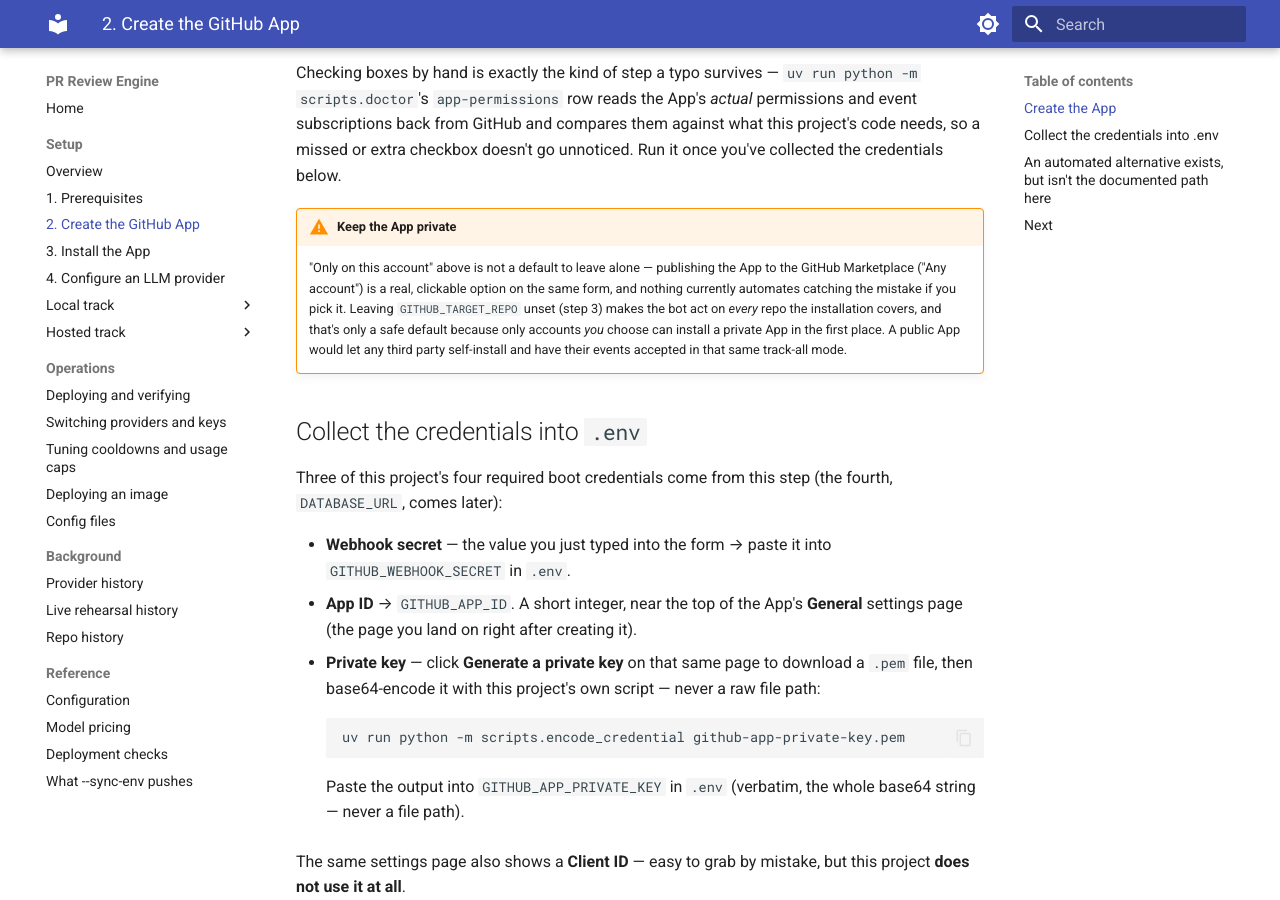
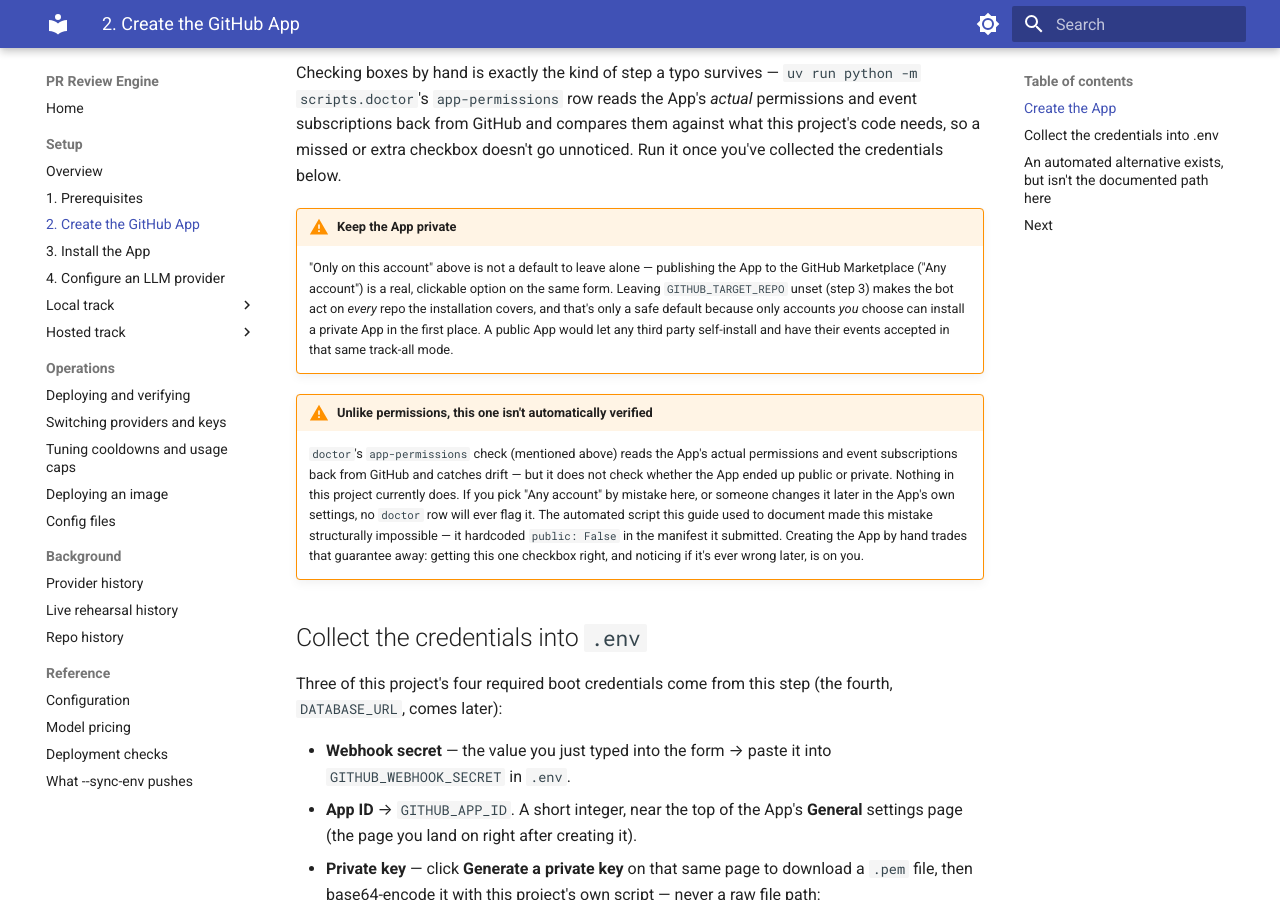
Before and after one commit to SomeoneSomewhereelse/pr-review-bot, an MkDocs documentation site: the page built from guide/setup/02-github-app.md, in a window 1280 px wide and 900 px high, scrolled down 1371 px. Built offline with MkDocs 1.6.1 and Material for MkDocs 9.7.7, drawn with Linux system fonts in a browser that asks for light colours.

Commit message:
docs: split the public/private verification gap into its own warning
Step 2's "Keep the App private" warning already mentioned in passing that
nothing catches the mistake if "Any account" is picked instead -- easy to
read as a minor aside next to the "why private matters" explanation it was
embedded in. Split into a dedicated warning naming the gap plainly: doctor's
app-permissions check verifies permissions/events but not public/private
status, nothing else in this project does either, and the automated script
this guide used to document made the mistake structurally impossible by
hardcoding public: False -- a guarantee manual creation trades away.

Verified against the live, restarted session: a scratch-file write whose
content deliberately mentioned the credentials env file in prose (the same
shape as this change) went through cleanly, and a content-blind `ls -la`
canary against the real credentials file (safe even if the hook had failed
-- reveals only metadata, never content) was correctly denied.

Co-Authored-By: Claude Sonnet 5 <noreply@anthropic.com>
Claude-Session: https://claude.ai/code/session_018LYAaMYXUswyf8jk777Pu2

```diff
--- a/guide/setup/02-github-app.md
+++ b/guide/setup/02-github-app.md
@@ -65,12 +65,23 @@ doesn't go unnoticed. Run it once you've collected the credentials below.
 !!! warning "Keep the App private"
     "Only on this account" above is not a default to leave alone — publishing
     the App to the GitHub Marketplace ("Any account") is a real, clickable
-    option on the same form, and nothing currently automates catching the
-    mistake if you pick it. Leaving `GITHUB_TARGET_REPO` unset (step 3) makes
+    option on the same form. Leaving `GITHUB_TARGET_REPO` unset (step 3) makes
     the bot act on *every* repo the installation covers, and that's only a
     safe default because only accounts *you* choose can install a private
     App in the first place. A public App would let any third party
     self-install and have their events accepted in that same track-all mode.
+
+!!! warning "Unlike permissions, this one isn't automatically verified"
+    `doctor`'s `app-permissions` check (mentioned above) reads the App's
+    actual permissions and event subscriptions back from GitHub and catches
+    drift — but it does not check whether the App ended up public or
+    private. Nothing in this project currently does. If you pick "Any
+    account" by mistake here, or someone changes it later in the App's own
+    settings, no `doctor` row will ever flag it. The automated script this
+    guide used to document made this mistake structurally impossible — it
+    hardcoded `public: False` in the manifest it submitted. Creating the App
+    by hand trades that guarantee away: getting this one checkbox right, and
+    noticing if it's ever wrong later, is on you.
 
 ## Collect the credentials into `.env`
 
```
